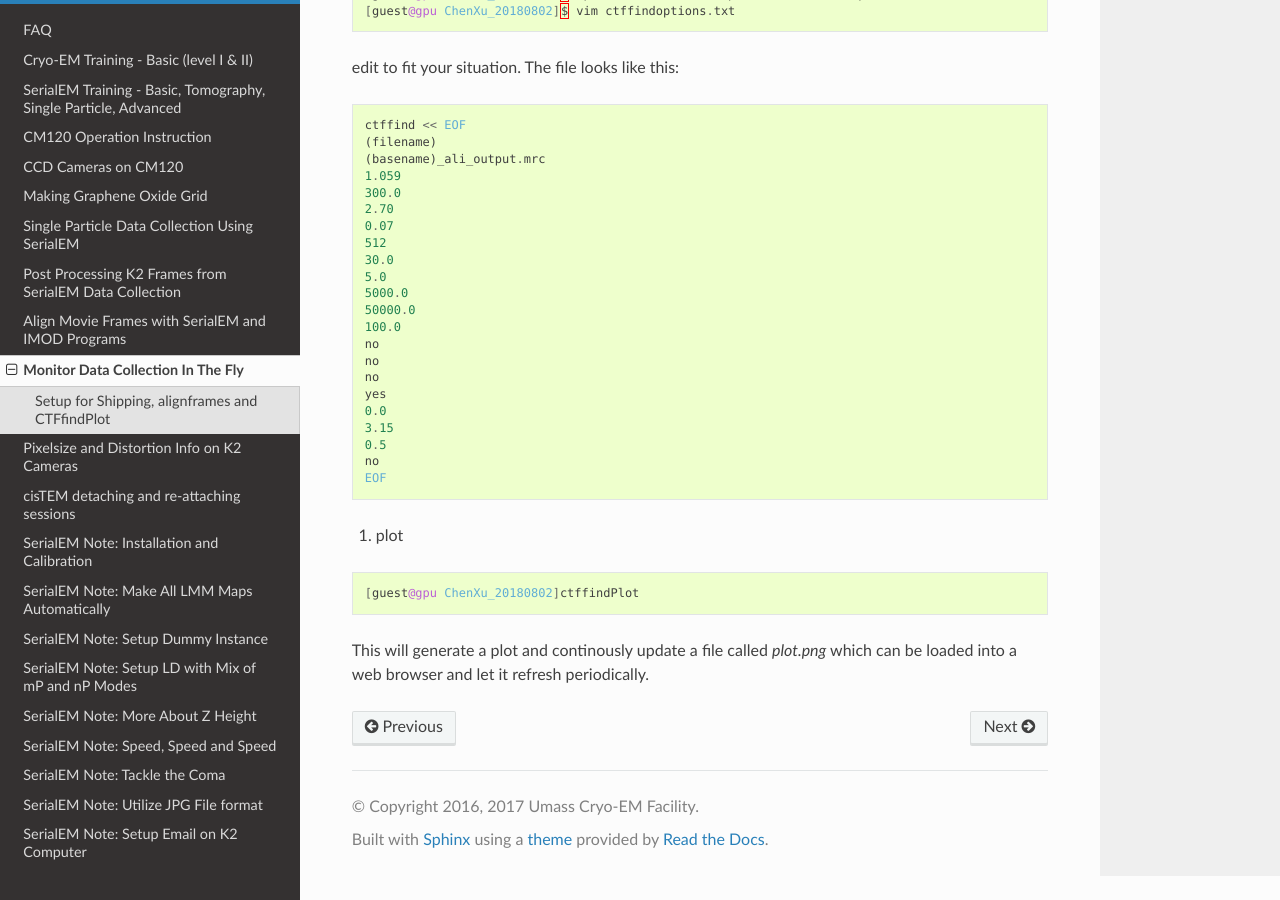
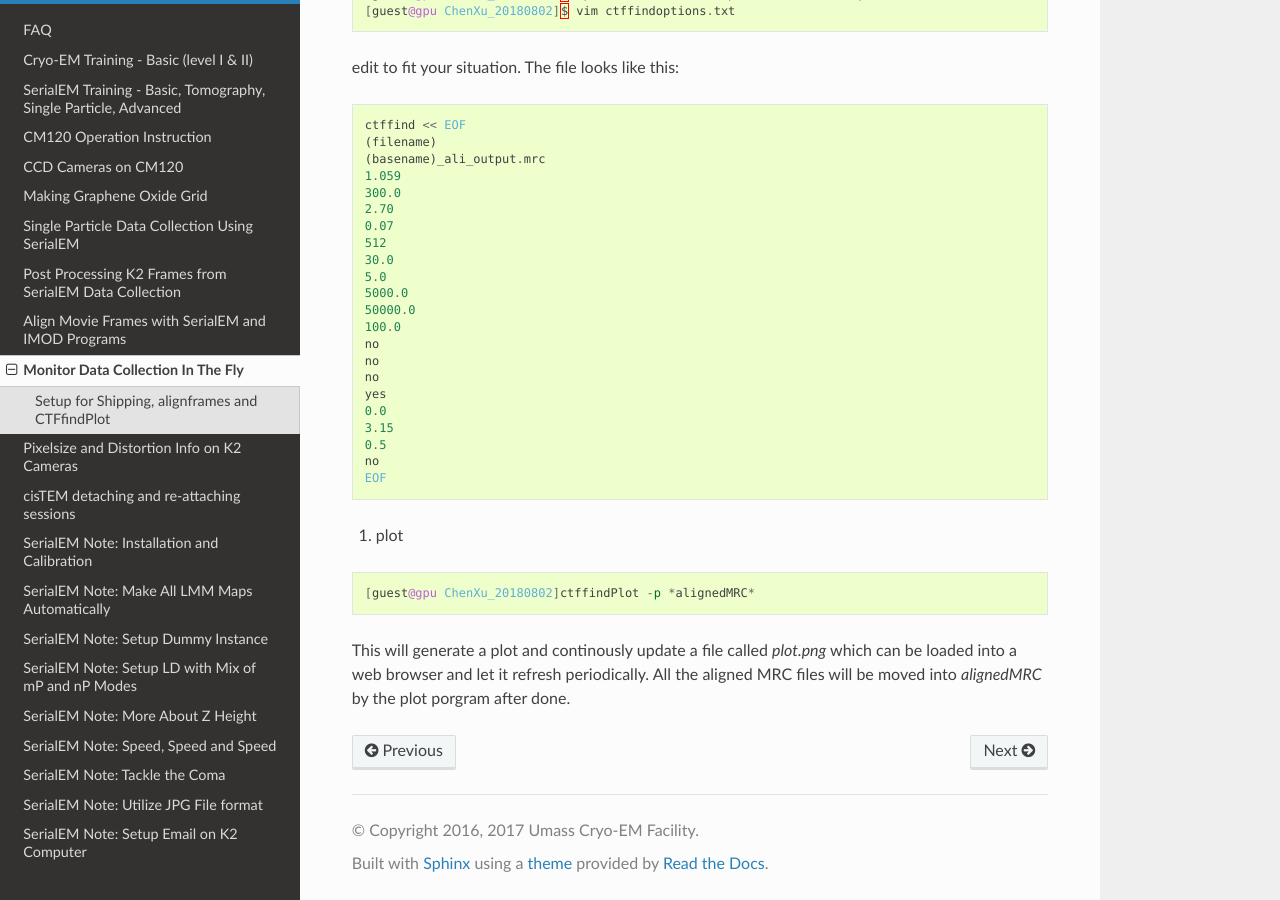
Before and after one commit to xuchen66/sphinx-emdocs, a Sphinx documentation site: the page built from source/monitor-data-collection-in-the-fly.rst, in a window 1280 px wide and 900 px high, scrolled down 1323 px. Built offline with Sphinx 7.4.7 and the Read the Docs theme 2.0.0, drawn with Linux system fonts in a browser that asks for light colours; pages that are not in the unit, such as notebooks, are missing from menus.

Commit message:
Update monitor-data-collection-in-the-fly.rst

```diff
--- a/source/monitor-data-collection-in-the-fly.rst
+++ b/source/monitor-data-collection-in-the-fly.rst
@@ -89,6 +89,6 @@ edit to fit your situation. The file looks like this:
 
 .. code-block:: ruby
 
-   [guest@gpu ChenXu_20180802]ctffindPlot
+   [guest@gpu ChenXu_20180802]ctffindPlot -p *alignedMRC*
 
-This will generate a plot and continously update a file called *plot.png* which can be loaded into a web browser and let it refresh periodically.
+This will generate a plot and continously update a file called *plot.png* which can be loaded into a web browser and let it refresh periodically. All the aligned MRC files will be moved into *alignedMRC* by the plot porgram after done.
```
